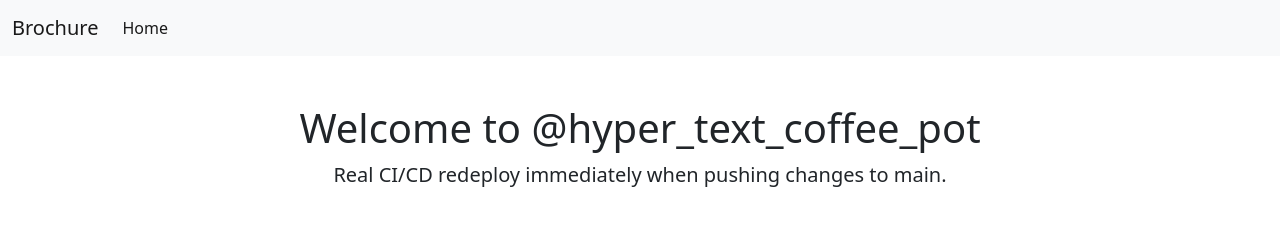
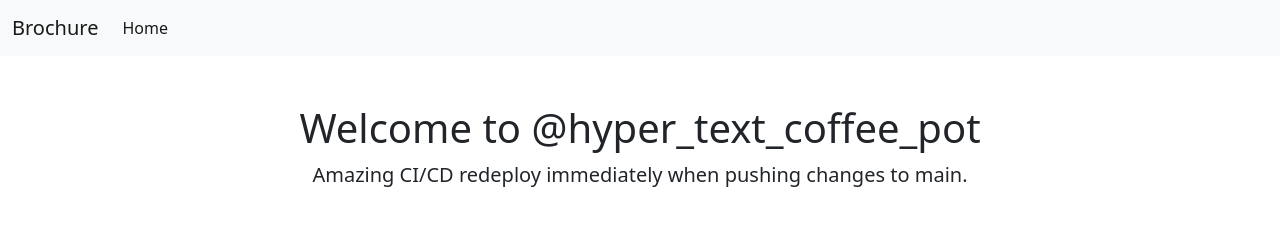
Before and after one commit to hyper-text-coffee-pot/appplatformexample, a plain HTML site: page index.html in a window 1280 px wide. Shown: the top 227 px of the page. Drawn offline with nearby package versions, Linux system fonts and the light colour scheme; grey boxes are pictures that could not be loaded.

Commit message:
Add more stuff

```diff
--- a/index.html
+++ b/index.html
@@ -28,7 +28,7 @@
 		<div class="row">
 			<div class="col-md-12 text-center">
 				<h1>Welcome to @hyper_text_coffee_pot</h1>
-				<p class="lead">Real CI/CD redeploy immediately when pushing changes to main.</p>
+				<p class="lead">Amazing CI/CD redeploy immediately when pushing changes to main.</p>
 			</div>
 		</div>
 		<div class="row mt-4">
```
Also changed, not shown: 3 other files.
